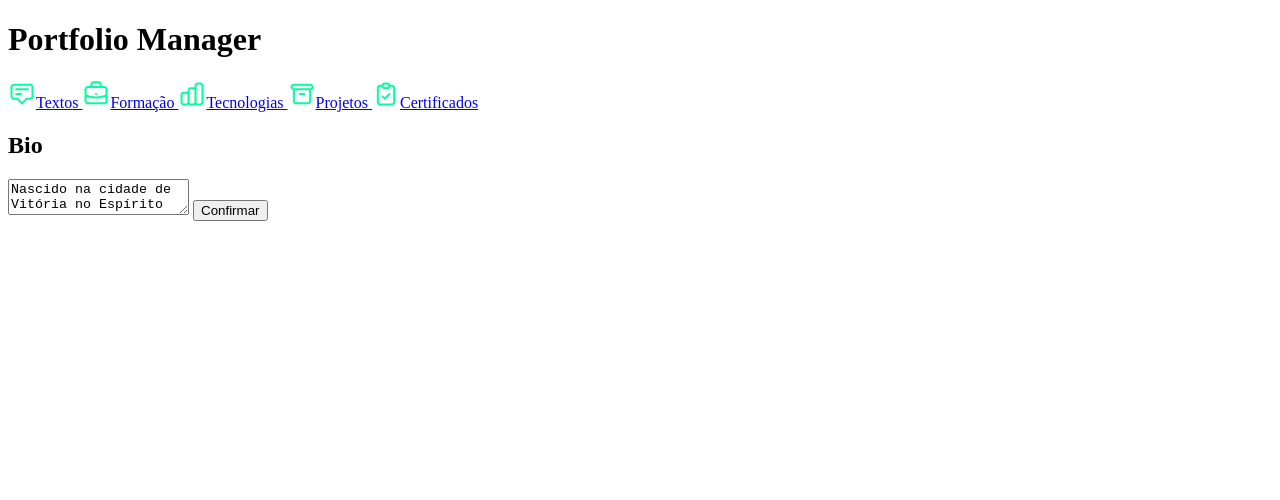
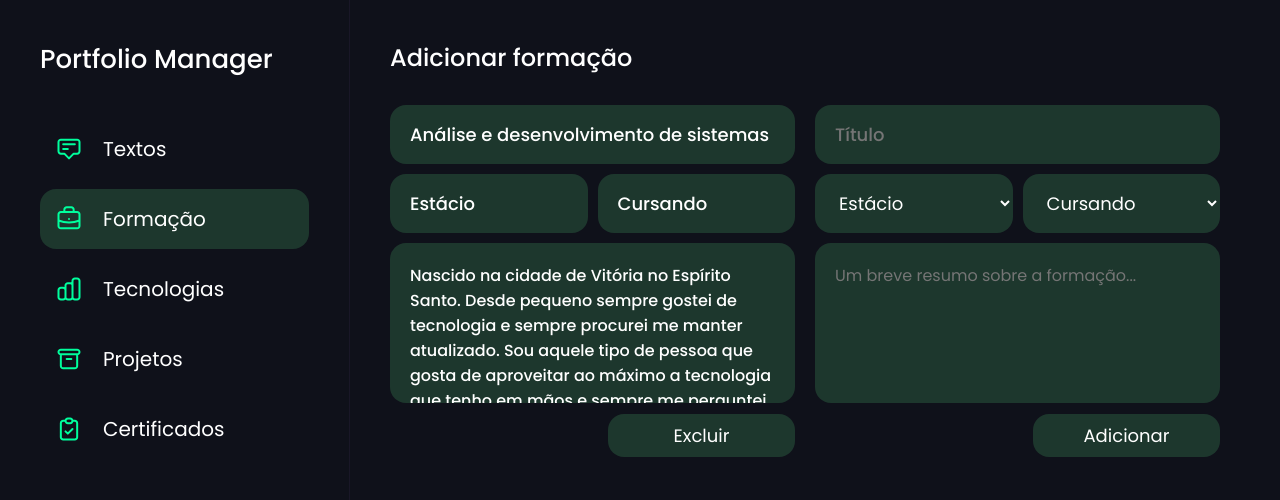
Before and after one commit to kauanconstancio/Portfolio-KauanConstancio, a plain HTML site: page portfolioManager/pages/formacao/formacao.html in a window 1280 px wide. Shown: the top 500 px of the page. Drawn offline with Linux system fonts and the light colour scheme.

Commit message:
Criando manager do portfolio

```diff
--- /dev/null
+++ b/portfolioManager/pages/formacao/formacao.css
@@ -0,0 +1,243 @@
+@import url("https://fonts.googleapis.com/css2?family=Dosis:wght@200..800&family=Poppins:ital,wght@0,100;0,200;0,300;0,400;0,500;0,600;0,700;0,800;0,900;1,100;1,200;1,300;1,400;1,500;1,600;1,700;1,800;1,900&display=swap");
+
+* {
+    font-family: "Poppins", sans-serif;
+    margin: 0;
+    padding: 0;
+    box-sizing: border-box;
+}
+
+:root {
+    --background-color: #0F111A;
+    --background-color-green: #1D372D;
+    --color-green: #00FF9D;
+    --white: #fff;
+    --line-color: #191727;
+}
+
+body {
+    background-color: var(--background-color);
+}
+
+body .container {
+    max-width: 1000px;
+}
+
+body .container h1 {
+    font-size: 26px;
+    color: var(--white);
+    font-weight: 500;
+}
+
+body .container .sidebar {
+    display: flex;
+    flex-direction: column;
+    gap: 40px;
+    width: 350px;
+    position: fixed;
+    left: 0;
+    height: 100dvh;
+    padding: 40px;
+    border-right: 1px solid var(--line-color);
+}
+
+body .container .sidebar .pages {
+    display: flex;
+    flex-direction: column;
+    gap: 10px;
+}
+
+body .container .sidebar .pages a {
+    display: flex;
+    align-items: center;
+    gap: 20px;
+    text-decoration: none;
+    color: var(--white);
+    font-size: 20px;
+    padding: 15px;
+    border-radius: 16px;
+    transition: all 250ms;
+    background-color: transparent;
+    border: none;
+    cursor: pointer;
+}
+
+body .container .sidebar .pages #selected {
+    background-color: var(--background-color-green);
+}
+
+body .container .sidebar .pages a:hover {
+    background-color: var(--background-color-green);
+}
+
+body .container .section {
+    display: flex;
+    flex-direction: column;
+    gap: 30px;
+    padding: 40px;
+    margin-left: 350px;
+}
+
+body .container .section h2 {
+    color: var(--white);
+    font-weight: 500;
+}
+
+body .container .section .formations{
+    display: grid;
+    grid-template-columns: 1fr 1fr;
+    gap: 20px;
+}
+
+body .container .section .formations .add-formacao{
+    display: flex;
+    flex-direction: column;
+    gap: 10px;
+    width: 405px;
+    height: 352px;
+    position: relative;
+}
+
+body .container .section .formations .add-formacao input{
+    padding: 16px 20px;
+    font-size: 18px;
+    background-color: var(--background-color-green);
+    border: none;
+    outline: none;
+    border-radius: 16px;
+    color: var(--white);
+    font-weight: 500;
+}
+
+body .container .section .formations .add-formacao .select{
+    display: flex;
+    align-items: center;
+    width: 100%;
+    gap: 10px;
+}
+
+body .container .section .formations .add-formacao .select select{
+    padding: 16px 20px;
+    font-size: 18px;
+    border: none;
+    border-radius: 16px;
+    background-color: var(--background-color-green);
+    color: var(--white);
+    outline: none;
+    cursor: pointer;
+    width: 100%;
+}
+
+body .container .section .formations .add-formacao textarea{
+  height: 160px;
+  border-radius: 16px;
+  border: none;
+  padding: 20px;
+  color: var(--white);
+  font-size: 16px;
+  background-color: var(--background-color-green);
+  outline: none;
+  resize: none;
+}
+
+body .container .section .formations .add-formacao textarea::-webkit-scrollbar {
+    display: none;
+}
+
+body .container .section .formations .add-formacao button {
+    width: 187px;
+    padding: 8px 42px;
+    background-color: var(--background-color-green);
+    border-radius: 16px;
+    border: none;
+    color: var(--white);
+    font-size: 18px;
+    cursor: pointer;
+    position: absolute;
+    right: 0;
+    bottom: 0;
+}
+
+
+
+
+
+
+
+
+
+
+
+
+
+
+
+body .container .section .formations .formacao-adicionada{
+    display: flex;
+    flex-direction: column;
+    gap: 10px;
+    width: 405px;
+    height: 352px;
+    position: relative;
+}
+
+body .container .section .formations .formacao-adicionada p{
+    padding: 16px 20px;
+    font-size: 18px;
+    background-color: var(--background-color-green);
+    border: none;
+    outline: none;
+    border-radius: 16px;
+    color: var(--white);
+    font-weight: 500;
+}
+
+body .container .section .formations .formacao-adicionada .select{
+    display: flex;
+    align-items: center;
+    width: 100%;
+    gap: 10px;
+}
+
+body .container .section .formations .formacao-adicionada .select p{
+    padding: 16px 20px;
+    font-size: 18px;
+    border: none;
+    border-radius: 16px;
+    background-color: var(--background-color-green);
+    color: var(--white);
+    outline: none;
+    cursor: pointer;
+    width: 100%;
+}
+
+body .container .section .formations .formacao-adicionada .textarea{
+  height: 160px;
+  border-radius: 16px;
+  border: none;
+  padding: 20px;
+  color: var(--white);
+  font-size: 16px;
+  background-color: var(--background-color-green);
+  outline: none;
+  resize: none;
+  overflow: hidden;
+}
+
+body .container .section .formations .formacao-adicionada textarea::-webkit-scrollbar {
+    display: none;
+}
+
+body .container .section .formations .formacao-adicionada button {
+    width: 187px;
+    padding: 8px 42px;
+    background-color: var(--background-color-green);
+    border-radius: 16px;
+    border: none;
+    color: var(--white);
+    font-size: 18px;
+    cursor: pointer;
+    position: absolute;
+    right: 0;
+    bottom: 0;
+}
--- a/portfolioManager/pages/formacao/formacao.html
+++ b/portfolioManager/pages/formacao/formacao.html
@@ -1,20 +1,22 @@
 <!DOCTYPE html>
-<html lang="en">
+<html lang="pt-br">
+
 <head>
     <meta charset="UTF-8">
     <meta name="viewport" content="width=device-width, initial-scale=1.0">
-    <title>Document</title>
-    <link rel="stylesheet" href="../">
+    <title>Formaçoes</title>
+    <link rel="stylesheet" href="formacao.css">
 </head>
+
 <body>
     <div class="container">
         <div class="sidebar">
             <h1>Portfolio Manager</h1>
             <div class="pages">
-                <a href="#" id="selected">
+                <a href="../../manager.html">
                     <img src="../../icons/AnnotationOutline.svg" alt="">Textos
                 </a>
-                <a href="pages/formacao.html">
+                <a href="#" id="selected">
                     <img src="../../icons/BriefcaseOutline.svg" alt="">Formação
                 </a>
                 <a href="pages/tecnologias.html">
@@ -29,13 +31,36 @@
             </div>
         </div>
         <div class="section">
-            <h2>Bio</h2>
-            <div class="text-change">
-                <textarea name=""
-                    id="">Nascido na cidade de Vitória no Espírito Santo. Desde pequeno sempre gostei de tecnologia e sempre procurei me manter atualizado. Sou aquele tipo de pessoa que gosta de aproveitar ao máximo a tecnologia que tenho em mãos e sempre me perguntei como as coisas funcionam.</textarea>
-                <button>Confirmar</button>
+            <h2>Adicionar formação</h2>
+            <div class="formations">
+                <div class="formacao-adicionada">
+                    <p>Análise e desenvolvimento de sistemas</p>
+                    <div class="select">
+                        <p>Estácio</p>
+                        <p>Cursando</p>
+                    </div>
+                    <p class="textarea">Nascido na cidade de Vitória no Espírito Santo. Desde pequeno sempre gostei de tecnologia e sempre procurei me manter atualizado. Sou aquele tipo de pessoa que gosta de aproveitar ao máximo a tecnologia que tenho em mãos e sempre me perguntei como as coisas funcionam.</p>
+                    <button>Excluir</button>
+                </div>
+                <div class="add-formacao">
+                    <input type="text" placeholder="Título">
+                    <div class="select">
+                        <select id="instituicaoSelect" name="instituicao">
+                            <option value="estacio">Estácio</option>
+                            <option value="alura">Alura</option>
+                            <option value="rocketseat">Rocketseat</option>
+                        </select>
+                        <select id="progess">
+                            <option value="cursando">Cursando</option>
+                            <option value="finalizado">Finalizado</option>
+                        </select>
+                    </div>
+                    <textarea name="" id="" placeholder="Um breve resumo sobre a formação..."></textarea>
+                    <button>Adicionar</button>
+                </div>
             </div>
         </div>
     </div>
 </body>
+
 </html>
--- a/portfolioManager/pages/formacao/formacao.scss
+++ /dev/null
@@ -1,93 +0,0 @@
-@import "styles/global";
-@import "styles/root";
-
-body{
-    background-color: var(--background-color);
-    .container{
-        max-width: 1000px;
-        h1{
-            font-size: 26px;
-            color: var(--white);
-            font-weight: 500;
-        }
-        .sidebar{
-            display: flex;
-            flex-direction: column;
-            gap: 40px;
-            width: 350px;
-            position: fixed;
-            left: 0;
-            height: 100dvh;
-            padding: 40px;
-            border-right: 1px solid var(--line-color);
-            .pages{
-                display: flex;
-                flex-direction: column;
-                gap: 10px;
-                a{
-                    display: flex;
-                    align-items: center;
-                    gap: 20px;
-                    text-decoration: none;
-                    color: var(--white);
-                    font-size: 20px;
-                    padding: 15px;
-                    border-radius: 16px;
-                    transition: all 250ms;
-                    background-color: transparent;
-                    border: none;
-                    cursor: pointer;
-                }
-                #selected{
-                    background-color: var(--background-color-green);
-                }
-                a:hover{
-                    background-color: var(--background-color-green);
-                }
-            }
-        }
-        .section{
-            padding: 40px;
-            margin-left: 350px;
-            h2{
-                color: var(--white);
-                font-weight: 500;
-            }
-            .text-change{
-                display: flex;
-                flex-direction: column;
-                gap: 10px;
-                width: 535px;
-                height: 180px;
-                position: relative;
-                textarea{
-                    height: 120px;
-                    padding: 20px;
-                    resize: none;
-                    background-color: var(--background-color-green);
-                    border-radius: 16px;
-                    border: none;
-                    outline: none;
-                    color: var(--white);
-                    font-size: 16px;
-                }
-                ::-webkit-scrollbar{
-                    display: none;
-                }
-                button{
-                    width: 187px;
-                    padding: 8px 42px;
-                    background-color: var(--background-color-green);
-                    border-radius: 16px;
-                    border: none;
-                    color: var(--white);
-                    font-size: 20px;
-                    cursor: pointer;
-                    position: absolute;
-                    right: 0;
-                    bottom: 0;
-                }
-            }
-        }
-    }
-}
--- a/portfolioManager/portfolioManager.css
+++ b/portfolioManager/portfolioManager.css
@@ -62,6 +62,9 @@ body .container .sidebar .pages a:hover {
   background-color: var(--background-color-green);
 }
 body .container .section {
+  display: flex;
+    flex-direction: column;
+    gap: 30px;
   padding: 40px;
   margin-left: 350px;
 }
@@ -69,29 +72,33 @@ body .container .section h2 {
   color: var(--white);
   font-weight: 500;
 }
-body .container .section .text-change {
+
+body .container .section .text-change{
   display: flex;
   flex-direction: column;
+  width: 535px;
+  height: 215px;
   gap: 10px;
-  width: 535px;
-  height: 180px;
   position: relative;
 }
-body .container .section .text-change textarea {
-  height: 120px;
-  padding: 20px;
-  resize: none;
-  background-color: var(--background-color-green);
+
+body .container .section .text-change textarea{
+  height: 160px;
   border-radius: 16px;
   border: none;
-  outline: none;
+  padding: 20px;
   color: var(--white);
   font-size: 16px;
+  background-color: var(--background-color-green);
+  outline: none;
+  resize: none;
 }
-body .container .section .text-change ::-webkit-scrollbar {
+
+.section .text-change ::-webkit-scrollbar {
     display: none;
 }
-body .container .section .text-change button {
+
+.section .text-change button {
     width: 187px;
     padding: 8px 42px;
     background-color: var(--background-color-green);
@@ -103,4 +110,4 @@ body .container .section .text-change button {
     position: absolute;
     right: 0;
     bottom: 0;
-}/*# sourceMappingURL=portfolioManager.css.map */
+}
--- a/portfolioManager/portfolioManager.scss
+++ /dev/null
@@ -1,93 +0,0 @@
-@import "styles/global";
-@import "styles/root";
-
-body{
-    background-color: var(--background-color);
-    .container{
-        max-width: 1000px;
-        h1{
-            font-size: 26px;
-            color: var(--white);
-            font-weight: 500;
-        }
-        .sidebar{
-            display: flex;
-            flex-direction: column;
-            gap: 40px;
-            width: 350px;
-            position: fixed;
-            left: 0;
-            height: 100dvh;
-            padding: 40px;
-            border-right: 1px solid var(--line-color);
-            .pages{
-                display: flex;
-                flex-direction: column;
-                gap: 10px;
-                a{
-                    display: flex;
-                    align-items: center;
-                    gap: 20px;
-                    text-decoration: none;
-                    color: var(--white);
-                    font-size: 20px;
-                    padding: 15px;
-                    border-radius: 16px;
-                    transition: all 250ms;
-                    background-color: transparent;
-                    border: none;
-                    cursor: pointer;
-                }
-                #selected{
-                    background-color: var(--background-color-green);
-                }
-                a:hover{
-                    background-color: var(--background-color-green);
-                }
-            }
-        }
-        .section{
-            padding: 40px;
-            margin-left: 350px;
-            h2{
-                color: var(--white);
-                font-weight: 500;
-            }
-            .text-change{
-                display: flex;
-                flex-direction: column;
-                gap: 10px;
-                width: 535px;
-                height: 180px;
-                position: relative;
-                textarea{
-                    height: 120px;
-                    padding: 20px;
-                    resize: none;
-                    background-color: var(--background-color-green);
-                    border-radius: 16px;
-                    border: none;
-                    outline: none;
-                    color: var(--white);
-                    font-size: 16px;
-                }
-                ::-webkit-scrollbar{
-                    display: none;
-                }
-                button{
-                    width: 187px;
-                    padding: 8px 42px;
-                    background-color: var(--background-color-green);
-                    border-radius: 16px;
-                    border: none;
-                    color: var(--white);
-                    font-size: 20px;
-                    cursor: pointer;
-                    position: absolute;
-                    right: 0;
-                    bottom: 0;
-                }
-            }
-        }
-    }
-}
```
Also changed, not shown: portfolioManager/manager.html (+1 -1 lines), portfolioManager/styles/global.css (renamed from portfolioManager/styles/_global.scss), portfolioManager/styles/root.css (renamed from portfolioManager/styles/_root.scss), 1 other file. Lines whose indentation alone changed are shown as unchanged.
